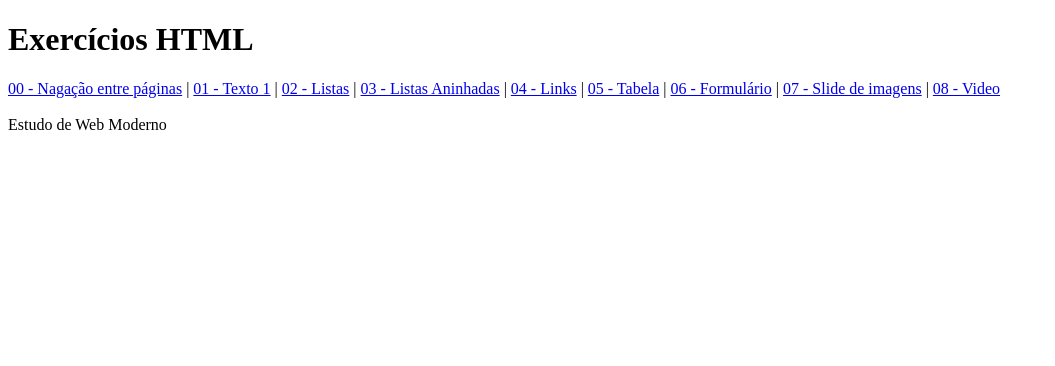
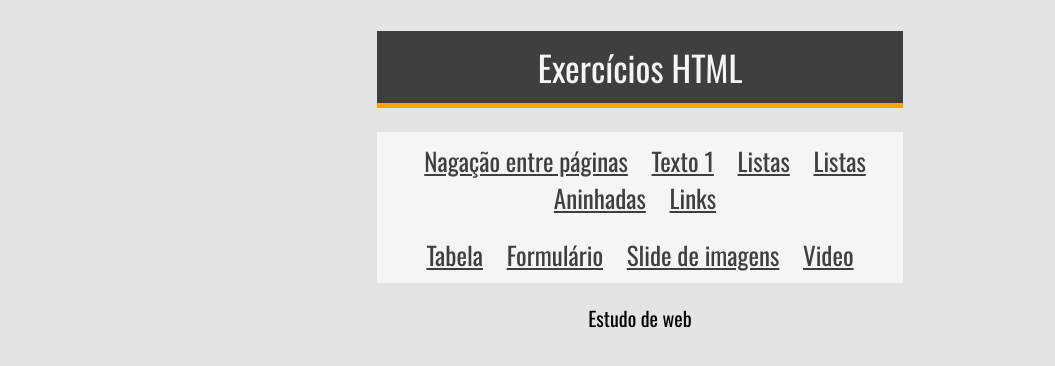
Before and after one commit to danielarruda1000/Estudo-de-Web, a plain HTML site: page HTML/index.html in a window 1280 px wide. Shown: the whole page, without its empty margins (0-1055 px from the left). Drawn offline with nearby package versions, Linux system fonts and the light colour scheme.

Commit message:
Atualizando a pagina index

```diff
--- a/HTML/index.html
+++ b/HTML/index.html
@@ -4,31 +4,28 @@
 
     <head>
         <meta charset="UTF-8">
-        <meta name="viewport" content="width=device-width, initial-scale=1.0">
-        <meta http-equiv="X-UA-Comptible" content="ie=edge">
-        <title>Exercicio HTML</title>
+        <link href="https://fonts.googleapis.com/css?family=Oswald&display=swap" rel="stylesheet">
+        <title>Exercícios HTML</title>
     </head>
 
     <body>
-        <header><h1>Exercícios HTML</h1></header>
-        <nav>
-            <a href="exercicios/teste.html">00 - Nagação entre páginas</a> |
-            <a href="exercicios/texto1.html">01 - Texto 1</a> |
-            <a href="exercicios/listas.html">02 - Listas</a> |
-            <a href="exercicios/listaAninhada.html">03 - Listas Aninhadas</a> |
-            <a href="exercicios/links1.html">04 - Links</a> |
-            <a href="exercicios/tabela.html">05 - Tabela</a> |
-            <a href="exercicios/form/form.html">06 - Formulário</a> |
-            <a href="exercicios/imagens.html">07 - Slide de imagens</a> |
-            <a href="exercicios/video.html">08 - Video</a>
-        </nav>
-
-        <section id="conteudo"></section>
-
-        <footer>
-                <br>
-                Estudo de Web Moderno
-        </footer>
+        <div class="topo">
+            <h1>Exercícios HTML</h1>
+            <nav>
+                <a href="exercicios/teste.html">Nagação entre páginas</a>
+                <a href="exercicios/texto1.html">Texto 1</a>
+                <a href="exercicios/listas.html">Listas</a>
+                <a href="exercicios/listaAninhada.html">Listas Aninhadas</a>
+                <a href="exercicios/links1.html">Links</a>
+            </nav>
+            <nav>
+                <a href="exercicios/tabela.html">Tabela</a>
+                <a href="exercicios/form/form.html">Formulário</a>
+                <a href="exercicios/imagens.html">Slide de imagens</a>
+                <a href="exercicios/video.html">Video</a>
+            </nav>
+            <p>Estudo de web</p>
+        </div>
 
         <script>
             document.querySelectorAll('a').forEach(link=>{
@@ -48,4 +45,59 @@
 
     </body>
 
+    <style>
+
+        html{
+            background-color:rgb(228, 228, 228);
+            font-family: 'Oswald' , sans-serif;
+        }
+
+        .topo p{
+            font-size: 20px;
+        }
+
+        .topo{
+            display: flex;
+            flex-direction: column;
+            align-items: center;
+            justify-content: center;
+            min-height: 100%;
+        }
+
+        .topo h1{
+            font-weight: normal;
+            font-size: 35px;
+            text-align: center;
+            width: 40%;
+            padding: 10px 10px;
+            border-bottom: solid 5px orange;
+            background-color: rgb(63, 63, 63);
+            color:whitesmoke;
+            display: block;
+            }
+
+       .topo nav{
+
+            width: 40%;
+            background-color: whitesmoke;
+            text-align: center;
+            display: inline-block;
+            padding: 10px ;
+        }
+
+        .topo a{
+            font-size: 25px;
+            color: rgb(63, 63, 63);
+            text-align: center;
+            margin: 10px;
+        }
+        .topo nav:hover{
+            background-color: orange;
+        }
+
+        .topo a:hover{
+            color: whitesmoke;
+        }
+    </style>
+
 </html>
```
